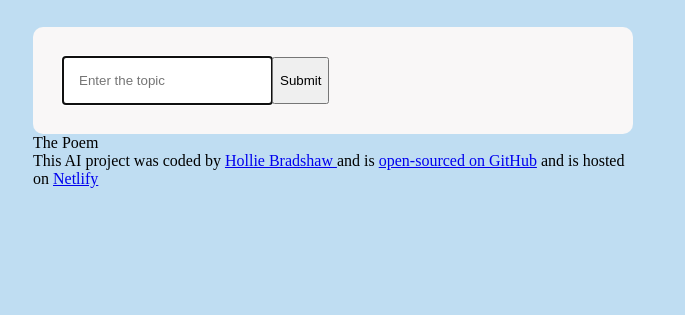
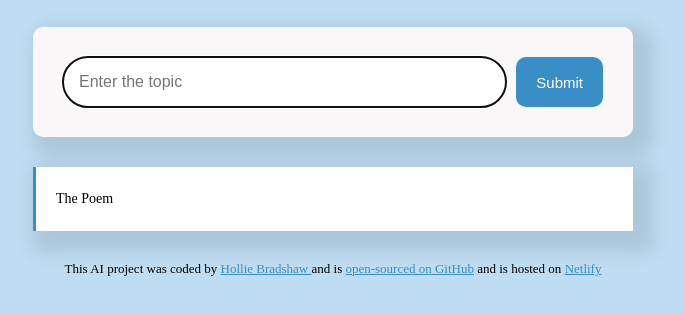
Before and after one commit to Hollieb63/poem-generator, a plain HTML site: page index.html in a window 1280 px wide. Shown: the part 177-492 px from the top of the page, without its empty margins (307-992 px from the left). Drawn offline with Linux system fonts and the light colour scheme.

Commit message:
Added classes and styling

```diff
--- a/index.html
+++ b/index.html
@@ -16,9 +16,9 @@
         <input type="text" placeholder="Enter the topic"
         autofocus required autocomplete="off"
         class="prompt"/>
-        <input type="submit"/>
+        <input type="submit" class="submit-button"/>
     </form>
-    <div>
+    <div class="poem">
         The Poem
     </div>
 </main>
--- a/src/style.css
+++ b/src/style.css
@@ -16,12 +16,45 @@ header{
     margin-bottom:30px;
 }
 form{
+    margin-bottom: 30px;
     padding: 30px;
     background-color:#f9f7f7 ;
     border-radius: 10px;
     display: flex;
+    box-shadow: 10px 10px 17px 11px rgba(0, 0, 0, 0.1);
+
 }
 .prompt{
     padding: 16px;
     border: grey;
+    width:80%;
+    font-size: 16px;
+    border-radius:50px;
+    color:#333030;
+
 }
+.submit-button{
+margin-left: 10px;
+border-radius: 10px;
+border: none;
+background: #398ec6;
+color: white;
+padding: 10px 20px;
+font-size: 15px;
+}
+.poem{
+    font-size: 14px;
+    line-height: 24px;
+    background-color: #fff;
+    border-left:3px solid #398ec6;
+    padding: 20px;
+    box-shadow: 10px 10px 17px 11px rgba(0, 0, 0, 0.1);
+}
+footer{
+    text-align: center;
+    font-size: 13px;
+    margin-top: 30px;
+}
+a{
+    color: #398ec6;
+}
```
